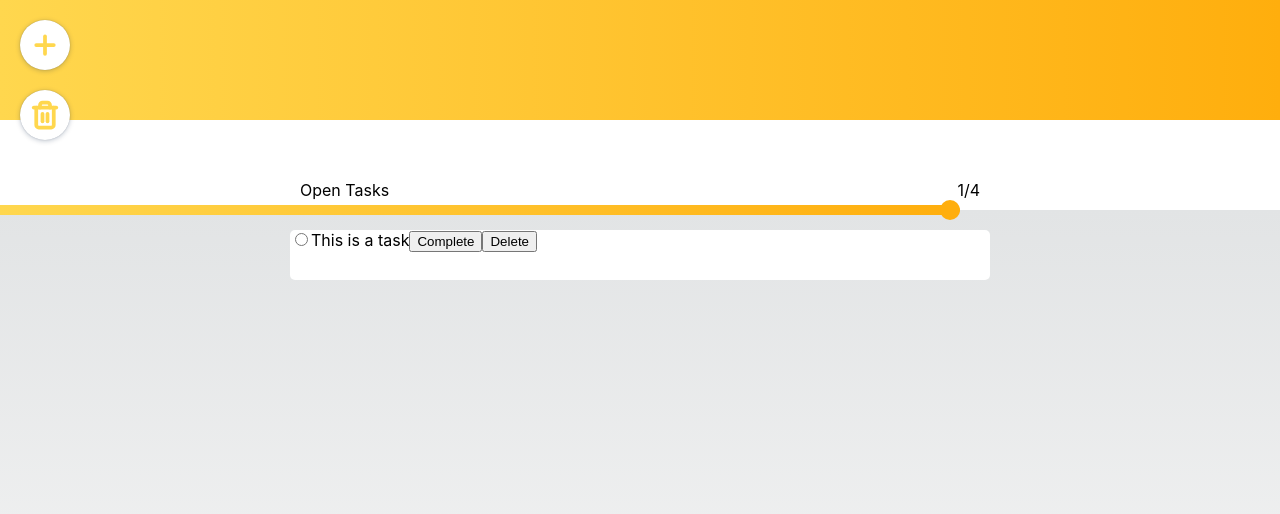
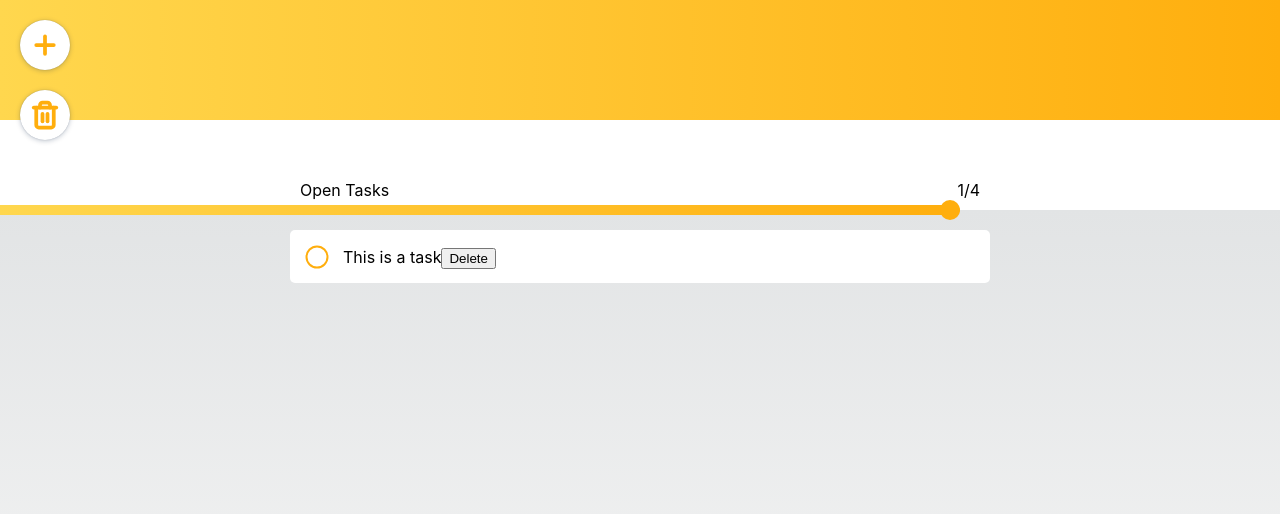
Before and after one commit to ComeAlongErica/react-todo-server, a React (Create React App) app: page / in a window 1280 px wide. Shown: the top 514 px of the page. Built offline with nearby package versions, Linux system fonts and the light colour scheme.

Commit message:
styled checkbox

```diff
--- a/src/Components/parts/HeaderNav.jsx
+++ b/src/Components/parts/HeaderNav.jsx
@@ -9,8 +9,8 @@ const NavContainer = styled.div`
 `
 
 const HeaderNav = props => {
-  const add = <Plus size={30} stroke={'#ffd74e'} strokeWidth={3} />
-  const trash = <Trash2 size={30} stroke={'#ffd74e'} strokeWidth={3} />
+  const add = <Plus size={30} stroke={'#ffae0d'} strokeWidth={3} />
+  const trash = <Trash2 size={30} stroke={'#ffae0d'} strokeWidth={3} />
   const renderNav = [add, trash]
   return (
     <NavContainer>
--- a/src/Components/parts/TaskCard.jsx
+++ b/src/Components/parts/TaskCard.jsx
@@ -10,11 +10,34 @@ border-radius: 5px;
 min-height: 50px;
 `
 
+const RadioButton = styled.input`
+margin: 20px;
+position: relative;
+  &:before {
+  content: '';
+  position: absolute;
+  top: 50%; left: 50%;
+  transform: translate(-50%, -50%);
+  background-color: white;
+  border: 2px solid #ffae0d;
+  display: inline-block;
+  vertical-align: middle;
+  width: 15px;
+  height: 15px;
+  padding: 2px;
+  margin-right: 10px;
+  text-align: center;
+  border-radius: 100%;
+  }
+  &:checked::before {
+    background-color: #ffae0d;
+  }
+`
+
 const TaskCard = props => {
   return <CardContainer>
-    <input type='radio' />
-    This is a task
-    <button>Complete</button>
+    <RadioButton type='checkbox' id='task' />
+    <label for='task'>This is a task</label>
     <button>Delete</button>
   </CardContainer>
 }
```
